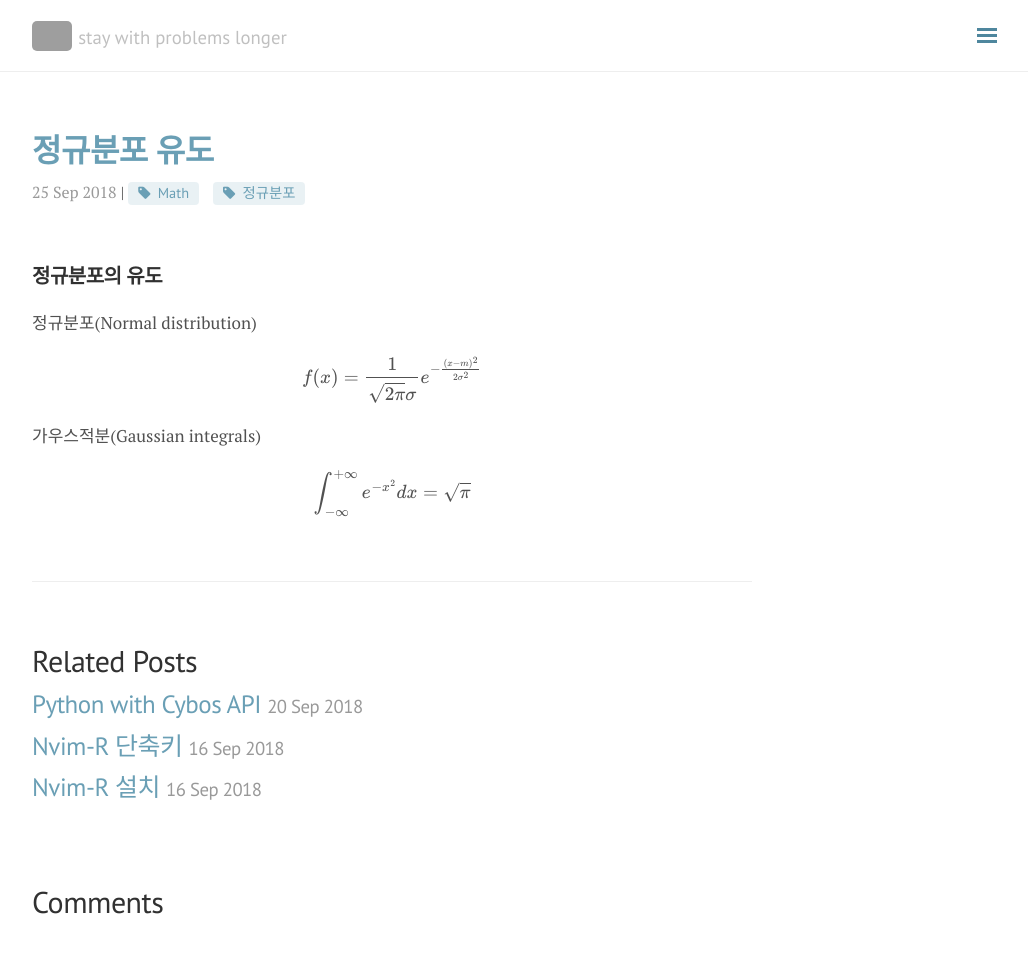
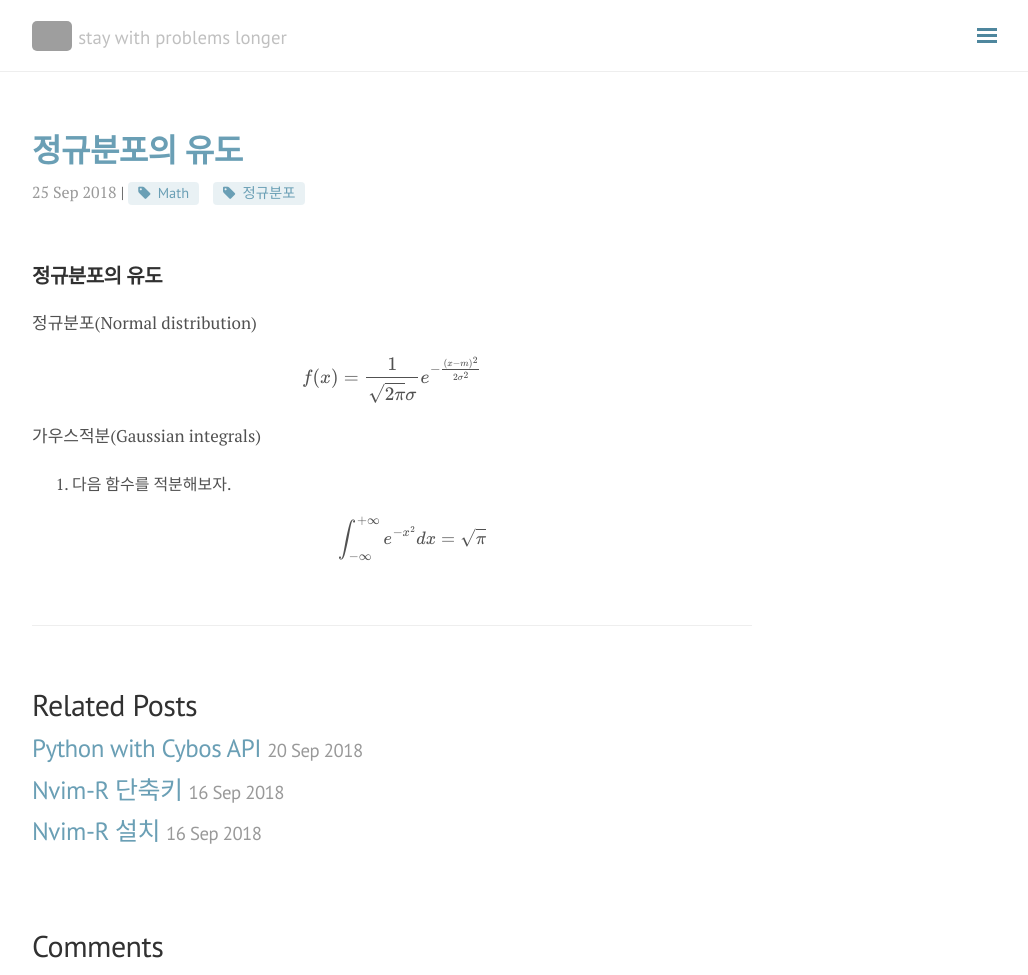
Before and after one commit to seokhoonj/seokhoonj.github.io, a Jekyll site: the page built from _posts/Math/2018-09-25-Math-normal_distribution.md, in a window 1280 px wide and 975 px high. Shown: the whole window, without its empty margins (248-1276 px from the left). Built offline with Jekyll 4.4.1, drawn with Linux system fonts in a browser that asks for light colours; nearby versions of some CDN libraries; formulas are drawn with MathJax 3; comment, search, counter and statistics services are not loaded; grey boxes are pictures that could not be loaded.

Commit message:
add _posts

```diff
--- a/_posts/Math/2018-09-25-Math-normal_distribution.md
+++ b/_posts/Math/2018-09-25-Math-normal_distribution.md
@@ -1,6 +1,6 @@
 ---
 layout: post
-title: 정규분포 유도
+title: 정규분포의 유도
 category: Math
 tags: [Math, 정규분포]
 published: true
@@ -11,7 +11,8 @@ comments: false
 -------------
 
 정규분포(Normal distribution)
-$$ f(x) = \frac{1}{\sqrt{2\pi}\sigma} e^{-\frac{(x-m)^2}{2\sigma^2}} $$
+\\( f(x) = \frac{1}{\sqrt{2\pi}\sigma} e^{-\frac{(x-m)^2}{2\sigma^2}} \\)
 
 가우스적분(Gaussian integrals)
+1. 다음 함수를 적분해보자.
 \\( \int\_{-\infty}^{+\infty} e^{-x^2} dx = \sqrt{\pi} \\)
```
